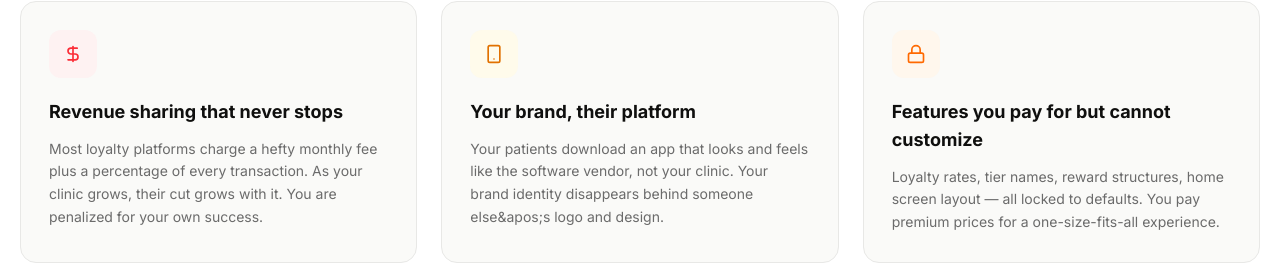
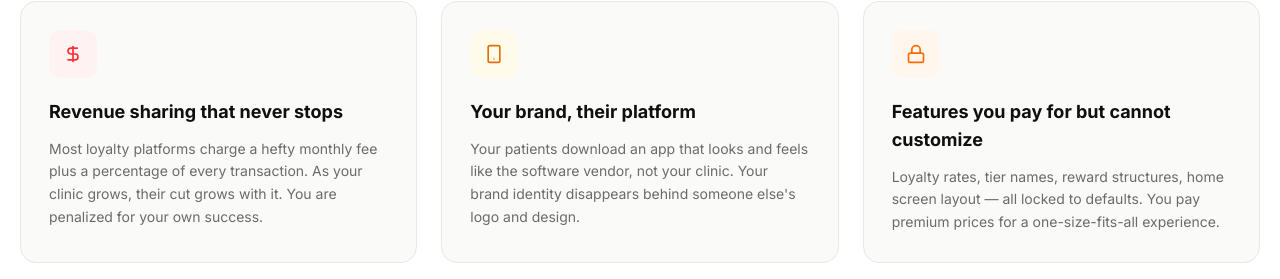
Before and after one commit to robinson1125/vela-marketing, a Next.js app: page / in a window 1280 px wide. Shown: the part 1420-1699 px from the top of the page. Built offline with nearby package versions, Linux system fonts and the light colour scheme; no server answers.

Commit message:
Fix HTML entity in ProblemSection copy

```diff
--- a/src/components/sections/ProblemSection.tsx
+++ b/src/components/sections/ProblemSection.tsx
@@ -14,7 +14,7 @@ const PAIN_POINTS = [
   {
     icon: Smartphone,
     title: "Your brand, their platform",
-    body: "Your patients download an app that looks and feels like the software vendor, not your clinic. Your brand identity disappears behind someone else&apos;s logo and design.",
+    body: "Your patients download an app that looks and feels like the software vendor, not your clinic. Your brand identity disappears behind someone else's logo and design.",
     iconBg: "bg-amber-50",
     iconColor: "text-amber-600",
   },
```
